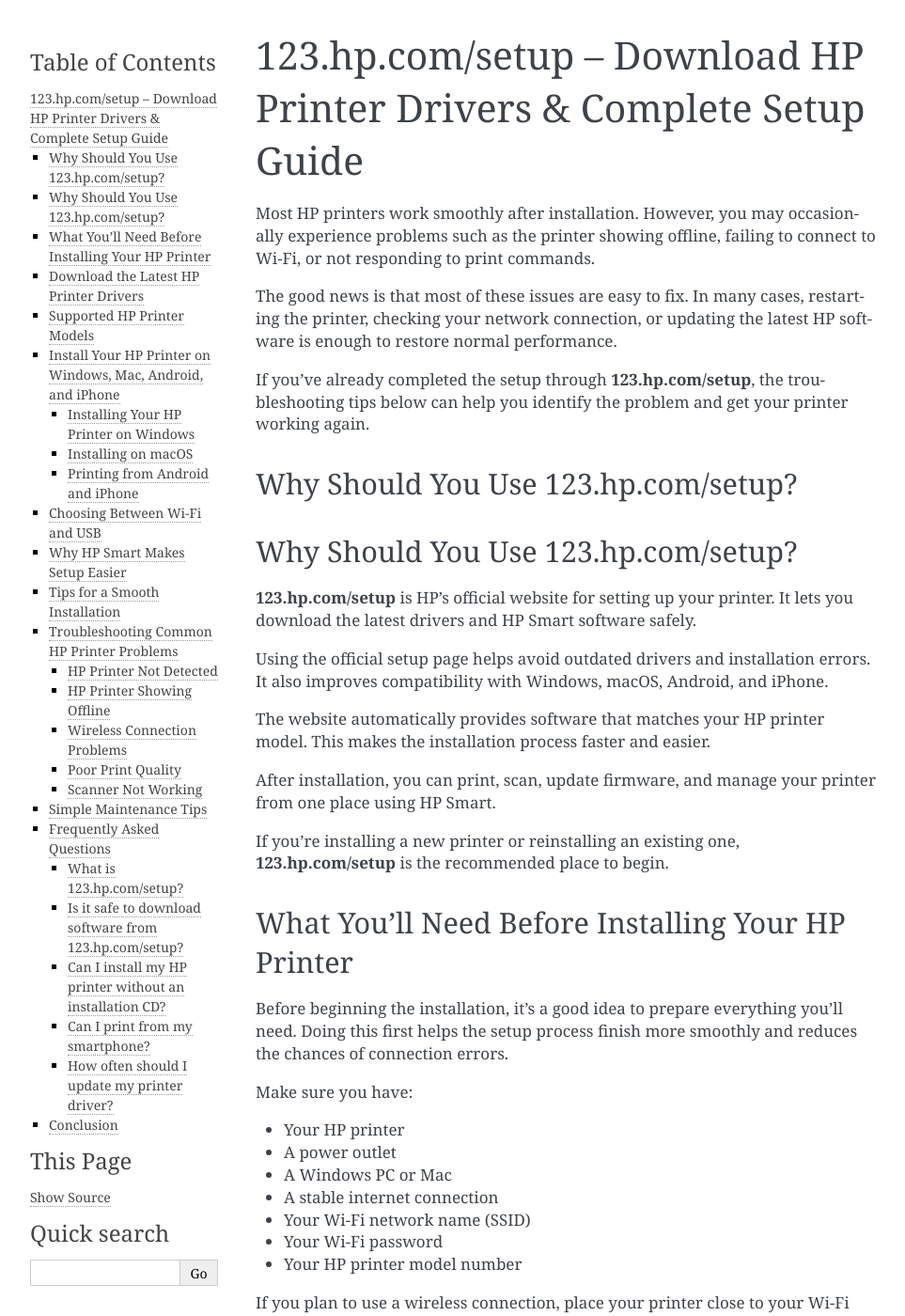
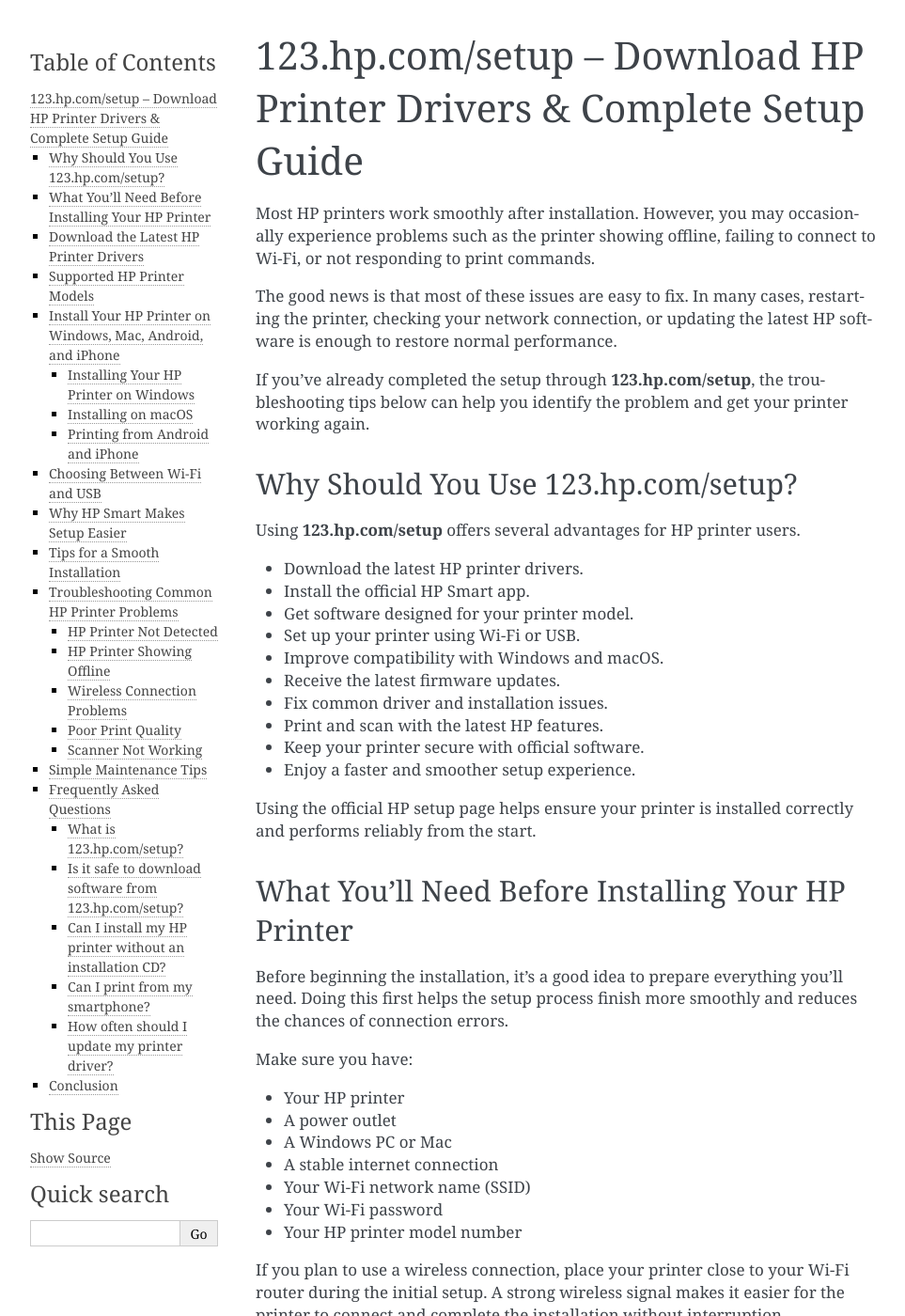
Before and after one commit to taxguide/123hpcomsetup, a Sphinx documentation site: the page built from docs/index.rst, in a window 1280 px wide and 1400 px high. Shown: the whole window at 94% size, without its empty margins (148-1111 px from the left). Built offline with Sphinx 7.4.7, drawn with Linux system fonts in a browser that asks for light colours.

Commit message:
Update index.rst

```diff
--- a/docs/index.rst
+++ b/docs/index.rst
@@ -9,19 +9,20 @@
 
 Why Should You Use 123.hp.com/setup?
 ------------------------------------
+Using **123.hp.com/setup** offers several advantages for HP printer users.
 
-Why Should You Use 123.hp.com/setup?
-------------------------------------
+* Download the latest HP printer drivers.
+* Install the official HP Smart app.
+* Get software designed for your printer model.
+* Set up your printer using Wi-Fi or USB.
+* Improve compatibility with Windows and macOS.
+* Receive the latest firmware updates.
+* Fix common driver and installation issues.
+* Print and scan with the latest HP features.
+* Keep your printer secure with official software.
+* Enjoy a faster and smoother setup experience.
 
-**123.hp.com/setup** is HP's official website for setting up your printer. It lets you download the latest drivers and HP Smart software safely.
-
-Using the official setup page helps avoid outdated drivers and installation errors. It also improves compatibility with Windows, macOS, Android, and iPhone.
-
-The website automatically provides software that matches your HP printer model. This makes the installation process faster and easier.
-
-After installation, you can print, scan, update firmware, and manage your printer from one place using HP Smart.
-
-If you're installing a new printer or reinstalling an existing one, **123.hp.com/setup** is the recommended place to begin.
+Using the official HP setup page helps ensure your printer is installed correctly and performs reliably from the start.
 
 What You'll Need Before Installing Your HP Printer
 --------------------------------------------------
```
